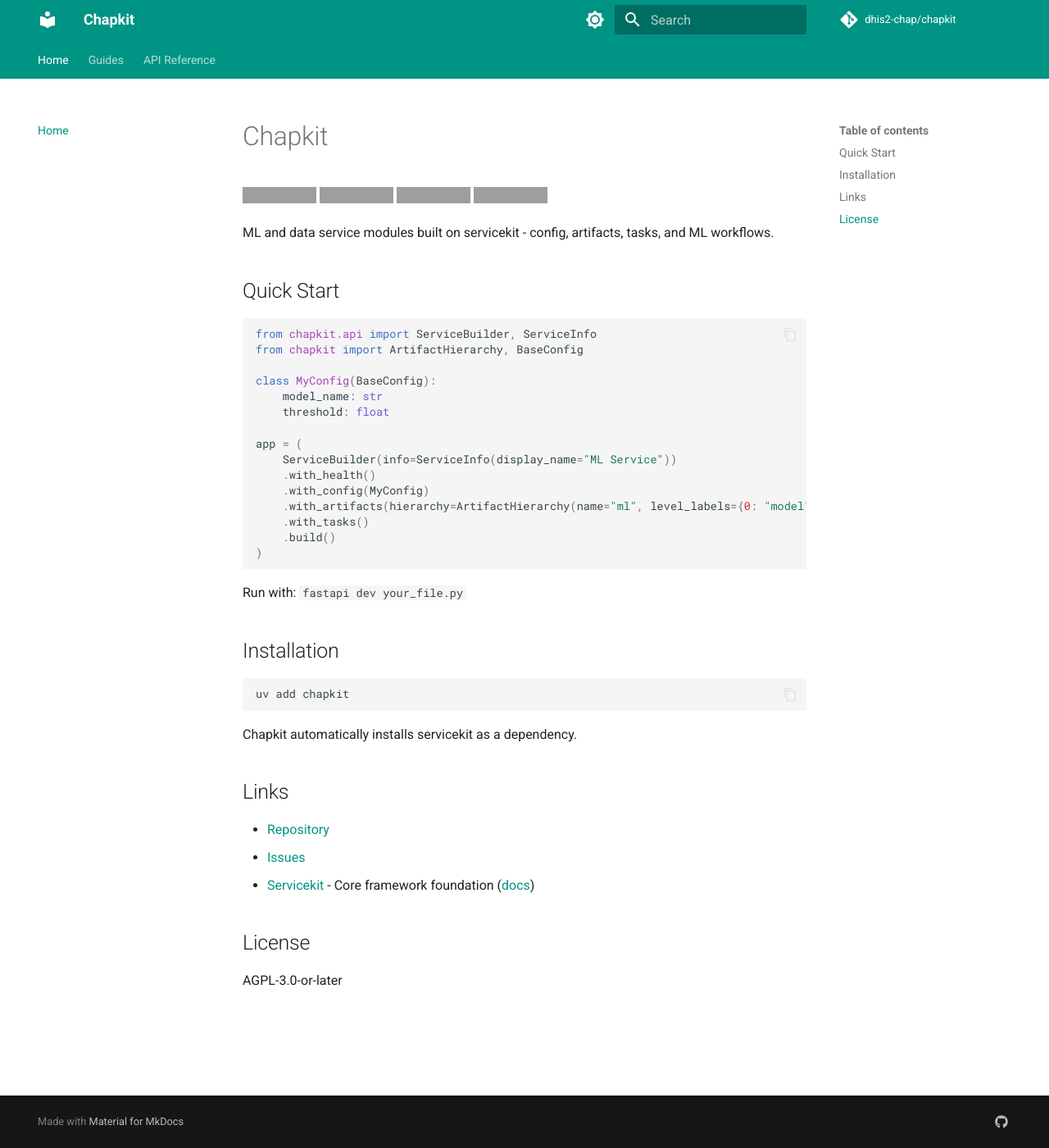
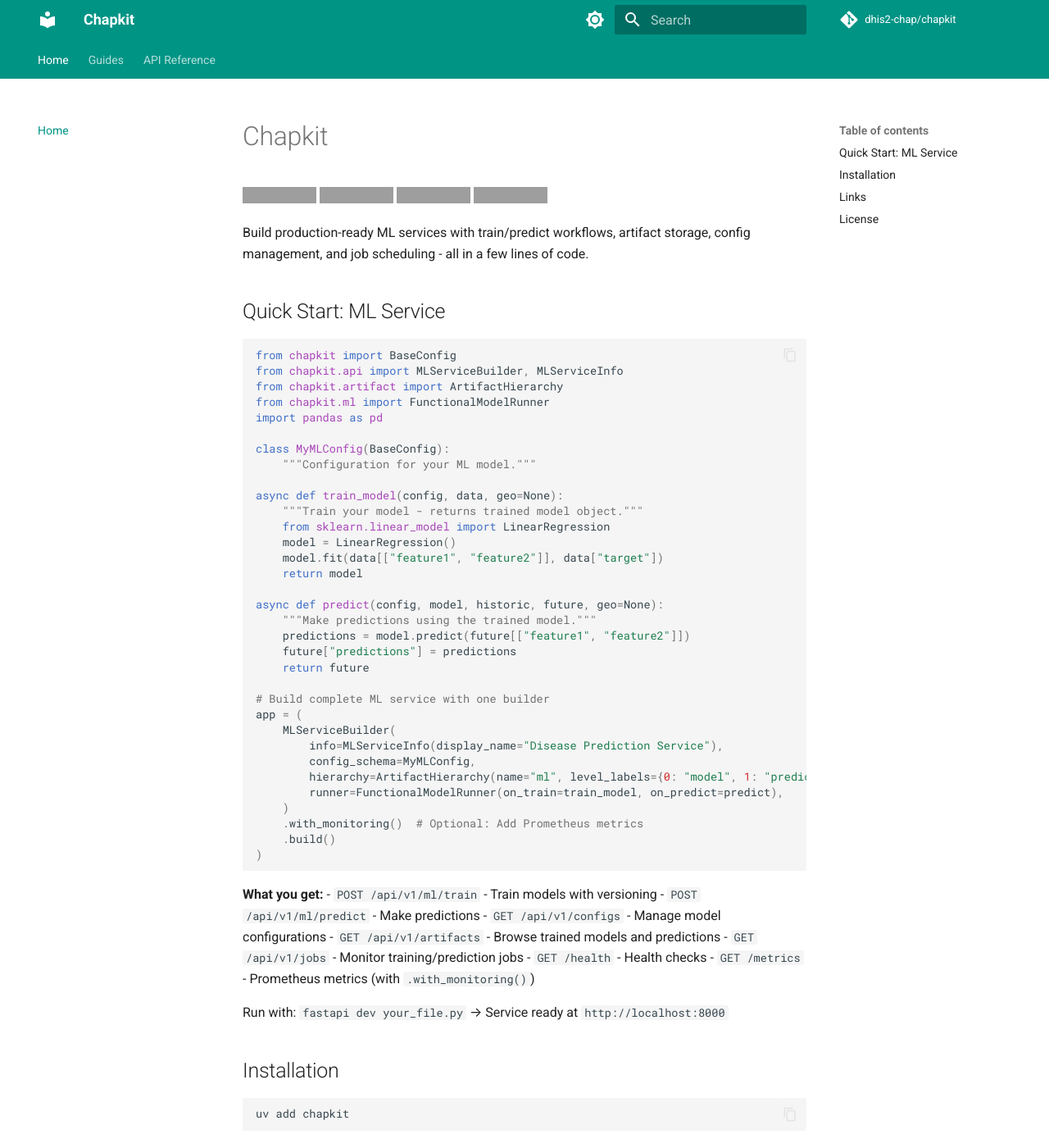
Before and after one commit to dhis2-chap/chapkit, an MkDocs documentation site: the page built from docs/index.md, in a window 1280 px wide and 1400 px high. Shown: the whole window at 82% size. Built offline with MkDocs 1.6.1 and Material for MkDocs 9.7.7, drawn with Linux system fonts in a browser that asks for light colours; comment, search, counter and statistics services are not loaded; the version menu is left out; grey boxes are pictures that could not be loaded.

Commit message:
docs: showcase MLServiceBuilder on homepage
Updated landing page to highlight MLServiceBuilder as the primary feature:
- Shows complete ML service example with train/predict workflows
- Demonstrates FunctionalModelRunner usage
- Lists all auto-configured endpoints (ML, configs, artifacts, jobs)
- Emphasizes production-ready ML services in minimal code
- More compelling for ML practitioners than generic ServiceBuilder

The MLServiceBuilder is the flagship feature of chapkit - it deserves
prominent placement on the homepage.

````diff
--- a/docs/index.md
+++ b/docs/index.md
@@ -5,29 +5,56 @@
 [![Python 3.13+](https://img.shields.io/badge/python-3.13+-blue.svg)](https://www.python.org/downloads/)
 [![License: AGPL v3](https://img.shields.io/badge/License-AGPL_v3-blue.svg)](https://www.gnu.org/licenses/agpl-3.0)
 
-ML and data service modules built on servicekit - config, artifacts, tasks, and ML workflows.
+Build production-ready ML services with train/predict workflows, artifact storage, config management, and job scheduling - all in a few lines of code.
 
-## Quick Start
+## Quick Start: ML Service
 
 ```python
-from chapkit.api import ServiceBuilder, ServiceInfo
-from chapkit import ArtifactHierarchy, BaseConfig
+from chapkit import BaseConfig
+from chapkit.api import MLServiceBuilder, MLServiceInfo
+from chapkit.artifact import ArtifactHierarchy
+from chapkit.ml import FunctionalModelRunner
+import pandas as pd
 
-class MyConfig(BaseConfig):
-    model_name: str
-    threshold: float
+class MyMLConfig(BaseConfig):
+    """Configuration for your ML model."""
 
+async def train_model(config, data, geo=None):
+    """Train your model - returns trained model object."""
+    from sklearn.linear_model import LinearRegression
+    model = LinearRegression()
+    model.fit(data[["feature1", "feature2"]], data["target"])
+    return model
+
+async def predict(config, model, historic, future, geo=None):
+    """Make predictions using the trained model."""
+    predictions = model.predict(future[["feature1", "feature2"]])
+    future["predictions"] = predictions
+    return future
+
+# Build complete ML service with one builder
 app = (
-    ServiceBuilder(info=ServiceInfo(display_name="ML Service"))
-    .with_health()
-    .with_config(MyConfig)
-    .with_artifacts(hierarchy=ArtifactHierarchy(name="ml", level_labels={0: "model"}))
-    .with_tasks()
+    MLServiceBuilder(
+        info=MLServiceInfo(display_name="Disease Prediction Service"),
+        config_schema=MyMLConfig,
+        hierarchy=ArtifactHierarchy(name="ml", level_labels={0: "model", 1: "predictions"}),
+        runner=FunctionalModelRunner(on_train=train_model, on_predict=predict),
+    )
+    .with_monitoring()  # Optional: Add Prometheus metrics
     .build()
 )
 ```
 
-Run with: `fastapi dev your_file.py`
+**What you get:**
+- `POST /api/v1/ml/train` - Train models with versioning
+- `POST /api/v1/ml/predict` - Make predictions
+- `GET /api/v1/configs` - Manage model configurations
+- `GET /api/v1/artifacts` - Browse trained models and predictions
+- `GET /api/v1/jobs` - Monitor training/prediction jobs
+- `GET /health` - Health checks
+- `GET /metrics` - Prometheus metrics (with `.with_monitoring()`)
+
+Run with: `fastapi dev your_file.py` → Service ready at `http://localhost:8000`
 
 ## Installation
 
````
